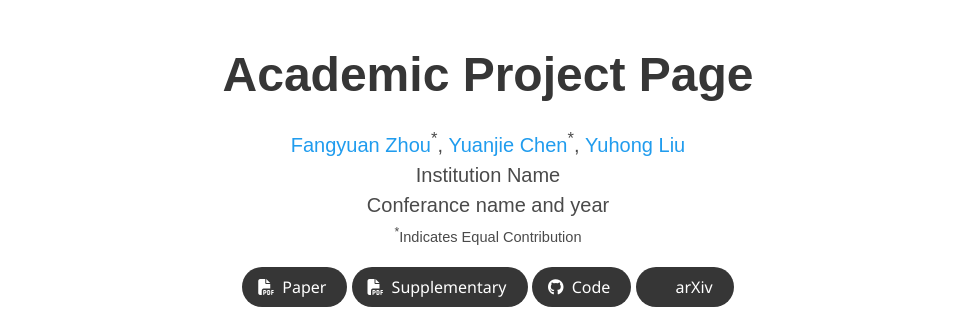
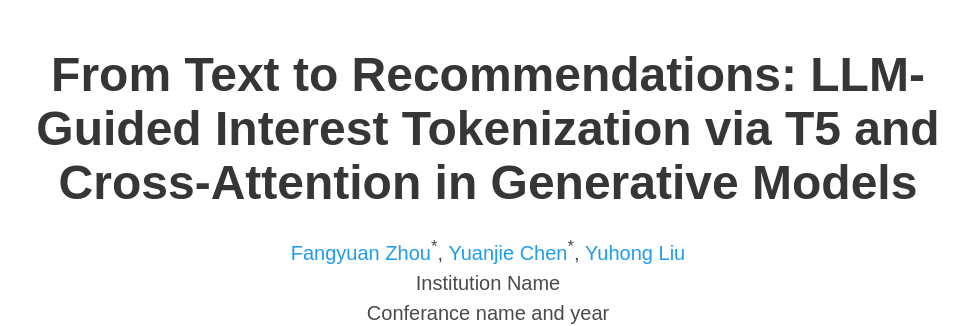
Before and after one commit to ccmoony/DM_website, a plain HTML site: page index.html in a window 1280 px wide. Shown: the top 326 px of the page, without its empty margins (152-1120 px from the left). Drawn offline with nearby package versions, Linux system fonts and the light colour scheme; some icons are missing; a web font is replaced by a local one.

Commit message:
Update index.html

```diff
--- a/index.html
+++ b/index.html
@@ -52,7 +52,7 @@
       <div class="container is-max-desktop">
         <div class="columns is-centered">
           <div class="column has-text-centered">
-            <h1 class="title is-1 publication-title">Academic Project Page</h1>
+            <h1 class="title is-1 publication-title">From Text to Recommendations: LLM-Guided Interest Tokenization via T5 and Cross-Attention in Generative Models</h1>
             <div class="is-size-5 publication-authors">
               <!-- Paper authors -->
               <span class="author-block">
```
